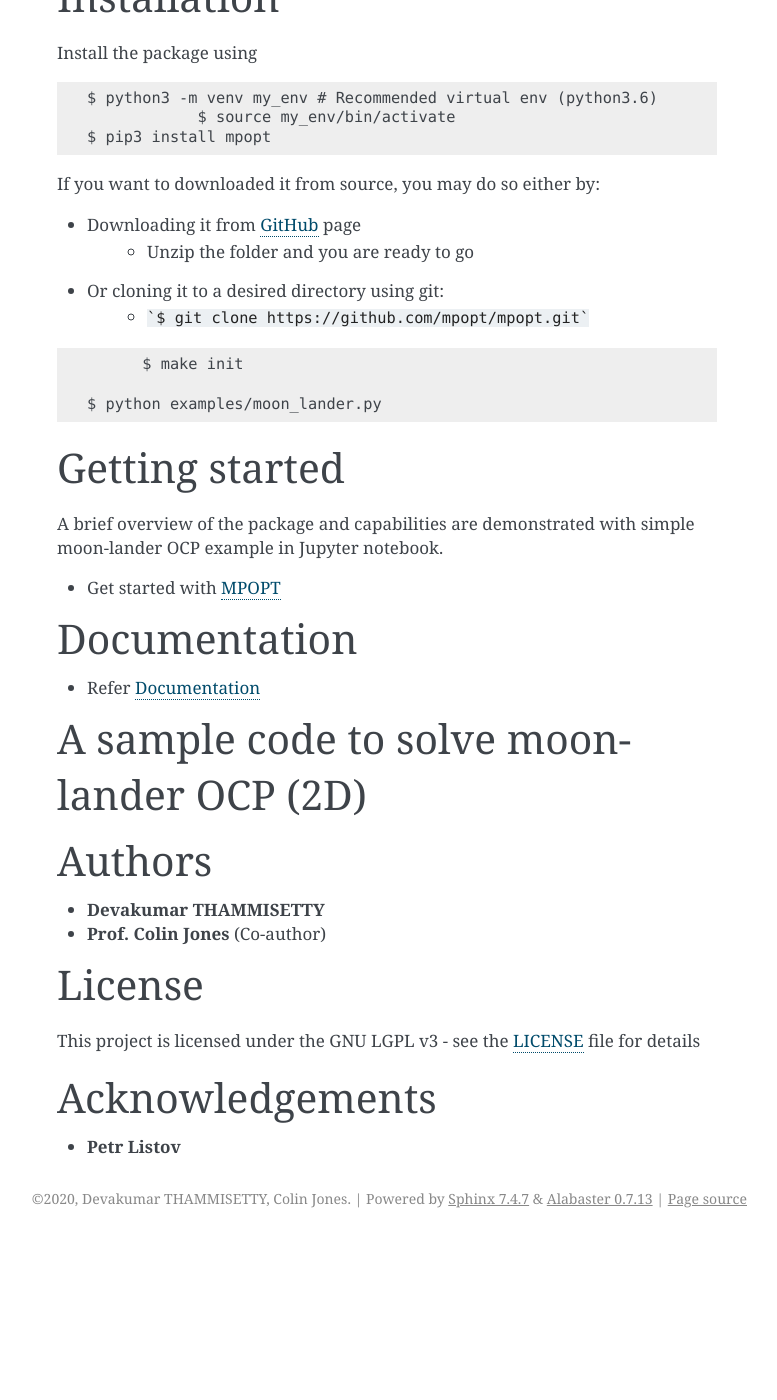
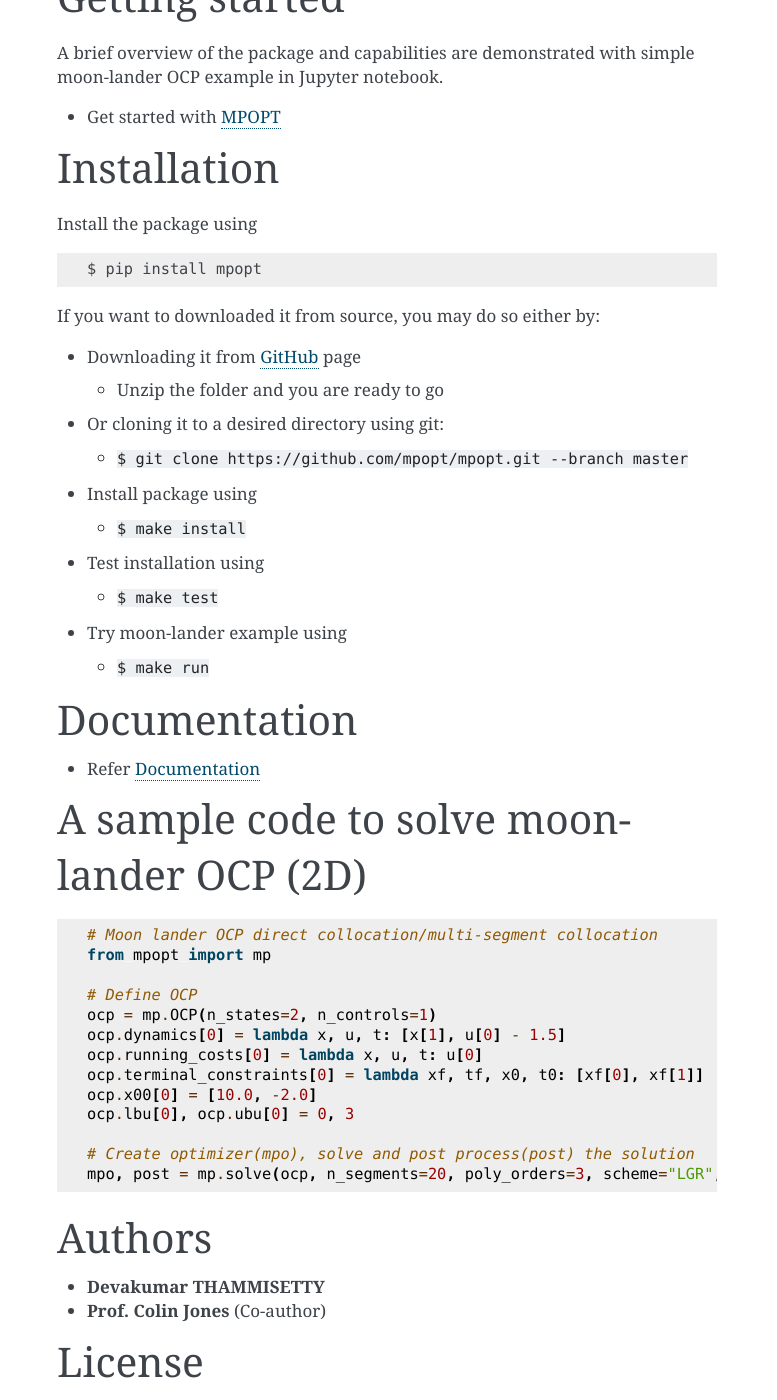
Before and after one commit to mpopt/mpopt, a Sphinx documentation site: the page built from docs/source/README.rst, in a window 1280 px wide and 1400 px high, scrolled down 596 px. Shown: the whole window, without its empty margins (363-1140 px from the left). Built offline with Sphinx 7.4.7, drawn with Linux system fonts in a browser that asks for light colours; before the commit the page ends 1834 px from its top, so only the background shows below that; some of the changed text lies outside the part shown.

Commit message:
Updated examples and make file

````diff
--- a/docs/source/README.rst
+++ b/docs/source/README.rst
@@ -1,97 +1,110 @@
 |pypi pacakge| |Build Status| |Coverage Status| |Documentation Status|
 
+MPOPT
+~~~~~
 
-MPOPT
-~~~~~~~~~
-
-*MPOPT* is a collection of modules to solve multi-stage optimal control problems(OCPs) using pseudo-spectral collocation method. This module creates Nonlinear programming problem (NLP) from the given OCP description, which is then solved by CasADi nlpsolver using various available plugins such as *ipopt*, *snopt* etc.
+*MPOPT* is a collection of modules to solve multi-stage optimal control
+problems(OCPs) using pseudo-spectral collocation method. This module
+creates Nonlinear programming problem (NLP) from the given OCP
+description, which is then solved by CasADi nlpsolver using various
+available plugins such as *ipopt*, *snopt* etc.
 
 Main features of the solver are :
 
-- Customizable collocation approximation, compatable with Legendre-Gauss-Radau, Legendre-Gauss-Lobatto, Chebyshev-Gauss-Lobatto roots.
+-  Customizable collocation approximation, compatable with
+   Legendre-Gauss-Radau, Legendre-Gauss-Lobatto, Chebyshev-Gauss-Lobatto
+   roots.
+-  Intuitive definition of OCP/multi-phase OCP
+-  Single-phase as well as multi-phase OCP solving capability using user
+   defined collocation approximation
+-  Adaptive grid refinement schemes for robust solutions
+-  NLP solution using algorithmic differentiation capability offered by
+   `CasADi <https://web.casadi.org/>`__, multiple NLP solver
+   compatibility 'ipopt', 'snopt', 'sqpmethod' etc.
+-  Sophisticated post-processing module for interactive data
+   visualization
 
-- Intuitive definition of OCP/multi-phase OCP
+Getting started
+~~~~~~~~~~~~~~~
 
-- Single-phase as well as multi-phase OCP solving capability using user defined collocation approximation
+A brief overview of the package and capabilities are demonstrated with
+simple moon-lander OCP example in Jupyter notebook.
 
-- Adaptive grid refinement schemes for robust solutions
-
-- NLP solution using algorithmic differentiation capability offered by `CasADi <https://web.casadi.org/>`_, multiple NLP solver compatibility 'ipopt', 'snopt', 'sqpmethod' etc.
-
-- Sophisticated post-processing module for interactive data visualization
+-  Get started with
+   `MPOPT <https://github.com/mpopt/mpopt/blob/master/getting_started.ipynb>`__
 
 Installation
-~~~~~~~~~~~~~
+~~~~~~~~~~~~
 
 Install the package using
 
 ::
 
-    $ python3 -m venv my_env # Recommended virtual env (python3.6)
-		$ source my_env/bin/activate
-    $ pip3 install mpopt
-
+    $ pip install mpopt
 
 If you want to downloaded it from source, you may do so either by:
 
-- Downloading it from `GitHub <https://github.com/mpopt/mpopt>`_ page
-	- Unzip the folder and you are ready to go
-- Or cloning it to a desired directory using git:
-	- ```$ git clone https://github.com/mpopt/mpopt.git```
+-  Downloading it from `GitHub <https://github.com/mpopt/mpopt>`__ page
 
-::
+   -  Unzip the folder and you are ready to go
 
-	$ make init
+-  Or cloning it to a desired directory using git:
 
-  $ python examples/moon_lander.py
+   -  ``$ git clone https://github.com/mpopt/mpopt.git --branch master``
 
+-  Install package using
 
-Getting started
+   -  ``$ make install``
+
+-  Test installation using
+
+   -  ``$ make test``
+
+-  Try moon-lander example using
+
+   -  ``$ make run``
+
+Documentation
+~~~~~~~~~~~~~
+
+-  Refer `Documentation <https://mpopt.readthedocs.io/en/latest/>`__
+
+A sample code to solve moon-lander OCP (2D)
+~~~~~~~~~~~~~~~~~~~~~~~~~~~~~~~~~~~~~~~~~~~
+
+.. code:: python
+
+    # Moon lander OCP direct collocation/multi-segment collocation
+    from mpopt import mp
+
+    # Define OCP
+    ocp = mp.OCP(n_states=2, n_controls=1)
+    ocp.dynamics[0] = lambda x, u, t: [x[1], u[0] - 1.5]
+    ocp.running_costs[0] = lambda x, u, t: u[0]
+    ocp.terminal_constraints[0] = lambda xf, tf, x0, t0: [xf[0], xf[1]]
+    ocp.x00[0] = [10.0, -2.0]
+    ocp.lbu[0], ocp.ubu[0] = 0, 3
+
+    # Create optimizer(mpo), solve and post process(post) the solution
+    mpo, post = mp.solve(ocp, n_segments=20, poly_orders=3, scheme="LGR", plot=True)
+
+Authors
+~~~~~~~
+
+-  **Devakumar THAMMISETTY**
+-  **Prof. Colin Jones** (Co-author)
+
+License
+~~~~~~~
+
+This project is licensed under the GNU LGPL v3 - see the
+`LICENSE <https://github.com/mpopt/mpopt/blob/master/LICENSE>`__ file
+for details
+
+Acknowledgements
 ~~~~~~~~~~~~~~~~
 
-A brief overview of the package and capabilities are demonstrated with simple moon-lander OCP example in Jupyter notebook.
-
-- Get started with `MPOPT <https://github.com/mpopt/mpopt/blob/master/getting_started.ipynb>`_
-
-Documentation
-~~~~~~~~~~~~~~
-
-- Refer `Documentation <https://mpopt.readthedocs.io/en/latest/>`_
-
-A sample code to solve moon-lander OCP (2D)
-~~~~~~~~~~~~~~~~~~~~~~~~~~~~~~~~~~~~~~~~~~~~~~
-
-.. code::python
-
-	#Moon lander OCP direct collocation/multi-segment collocation
-	from mpopt import mp
-
-	#Define OCP
-	ocp = mp.OCP(n*states=2, n*controls=1)
-	ocp.dynamics[0] = lambda x, u, t: [x[1], u[0] - 1.5]
-	ocp.running_costs[0] = lambda x, u, t: u[0]
-	ocp.terminal_constraints[0] = lambda xf, tf, x0, t0: [xf[0], xf[1]]
-	ocp.x00[0] = [10.0, -2.0]
-	ocp.lbu[0], ocp.ubu[0] = 0, 3
-
-	#Create optimizer(mpo), solve and post process(post) the solution
-	mpo, post = mp.solve(ocp, n*segments=20, poly*orders=3, scheme="LGR", plot=True)
-
-Authors
-~~~~~~~~
-
-- **Devakumar THAMMISETTY**
-- **Prof. Colin Jones** (Co-author)
-
-
-License
-~~~~~~~~
-
-This project is licensed under the GNU LGPL v3 - see the `LICENSE <https://github.com/mpopt/mpopt/blob/master/LICENSE>`_ file for details
-
-Acknowledgements
-~~~~~~~~~~~~~~~~~
-- **Petr Listov**
+-  **Petr Listov**
 
 .. |pypi pacakge| image:: https://img.shields.io/pypi/v/mpopt.svg
    :target: https://pypi.org/project/mpopt
--- a/requirements.txt
+++ b/requirements.txt
@@ -5,5 +5,3 @@
 pytest==5.4.1
 matplotlib==3.2.1
 scipy==1.4.1
-jupyterlab==2.1.3
-sphinx
--- a/setup.py
+++ b/setup.py
@@ -27,15 +27,13 @@
     "numpy>=1.18",
     "typing>=3.7",
     "casadi>=3.5",
-    "pytest>=5.4",
     "matplotlib>=3.2",
     "scipy>=1.4",
-    "jupyterlab>=2.1",
 ]
 
 setup(
     name="mpopt",
-    version="0.1.2",
+    version="0.1.3",
     author="Devakumar THAMMISETTY, Colin Jones",
     author_email="deva.aerospace@gmail.com",
     description="A Multi-phase nonlinear Optimal control problem solver using Pseudo-spectral collocation",
@@ -58,5 +56,5 @@
         "Source": "https://github.com/mpopt/mpopt/",
         "Tracker": "https://github.com/mpopt/mpopt/issues",
     },
-    python_requires=">=3",
+    python_requires=">=3.6",
 )
````
Also changed, not shown: README.md (+13 -12 lines), README.rst (+68 -78 lines), 7 other files.
